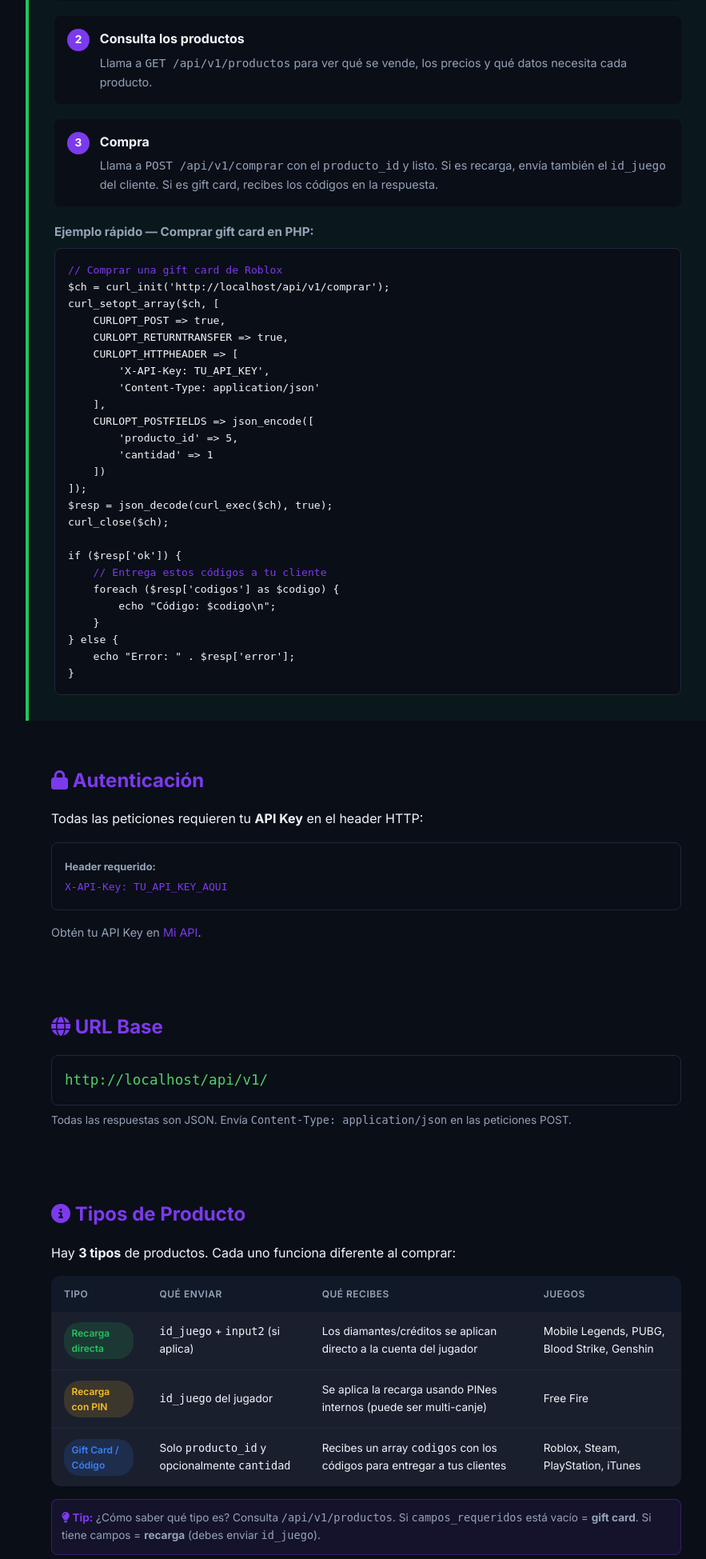
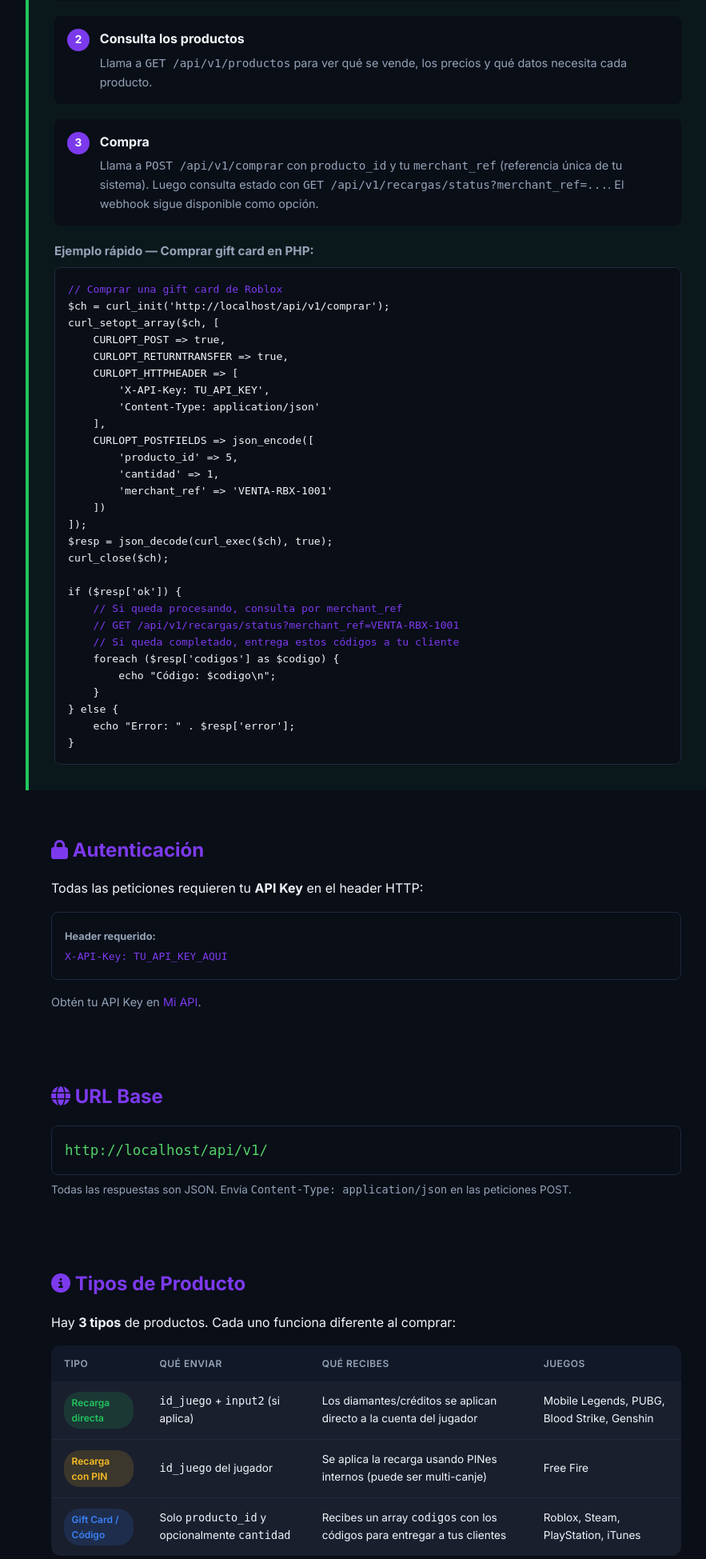
Before and after one commit to leomarbriceno25-a11y/gamersrevender, a Flask app: page /api/docs in a window 1280 px wide. Shown: the part 440-2389 px from the top of the page at 80% size, without its empty margins (182-1065 px from the left). Run offline with Flask 3, Linux system fonts and the light colour scheme.

Commit message:
Clarify API docs for merchant_ref pull status flow

```diff
--- a/templates/api_docs.html
+++ b/templates/api_docs.html
@@ -36,7 +36,7 @@
                 <span style="background:#7c3aed; color:#fff; font-weight:700; width:28px; height:28px; min-width:28px; border-radius:50%; display:flex; align-items:center; justify-content:center; font-size:0.85rem;">3</span>
                 <div style="flex:1;">
                     <strong style="color:var(--text-primary);">Compra</strong>
-                    <p style="color:var(--text-secondary); font-size:0.9rem; margin:0.3rem 0 0;">Llama a <code>POST /api/v1/comprar</code> con el <code>producto_id</code> y listo. Si es recarga, envía también el <code>id_juego</code> del cliente. Si es gift card, recibes los códigos en la respuesta.</p>
+                    <p style="color:var(--text-secondary); font-size:0.9rem; margin:0.3rem 0 0;">Llama a <code>POST /api/v1/comprar</code> con <code>producto_id</code> y tu <code>merchant_ref</code> (referencia única de tu sistema). Luego consulta estado con <code>GET /api/v1/recargas/status?merchant_ref=...</code>. El webhook sigue disponible como opción.</p>
                 </div>
             </div>
 
@@ -53,14 +53,17 @@ curl_setopt_array($ch, [
     ],
     CURLOPT_POSTFIELDS => json_encode([
         'producto_id' => 5,
-        'cantidad' => 1
+        'cantidad' => 1,
+        'merchant_ref' => 'VENTA-RBX-1001'
     ])
 ]);
 $resp = json_decode(curl_exec($ch), true);
 curl_close($ch);
 
 if ($resp['ok']) {
-    <span style="color:#7c3aed;">// Entrega estos códigos a tu cliente</span>
+    <span style="color:#7c3aed;">// Si queda procesando, consulta por merchant_ref</span>
+    <span style="color:#7c3aed;">// GET /api/v1/recargas/status?merchant_ref=VENTA-RBX-1001</span>
+    <span style="color:#7c3aed;">// Si queda completado, entrega estos códigos a tu cliente</span>
     foreach ($resp['codigos'] as $codigo) {
         echo "Código: $codigo\n";
     }
@@ -225,6 +228,7 @@ if ($resp['ok']) {
                     <tr><td><code>cantidad</code></td><td>integer</td><td>No</td><td>Cantidad de códigos (solo gift cards, default 1, máx 50). Para recargas siempre es 1.</td></tr>
                     <tr><td><code>id_juego</code></td><td>string</td><td>Solo recargas</td><td>El Player ID / User ID del cliente (primer campo de <code>campos_requeridos</code>)</td></tr>
                     <tr><td><code>input2</code></td><td>string</td><td>Según juego</td><td>Zona o servidor (segundo campo de <code>campos_requeridos</code>, si existe)</td></tr>
+                    <tr><td><code>merchant_ref</code></td><td>string</td><td>Recomendado</td><td>Referencia única de tu sistema (máx 80 chars). Si se repite para el mismo usuario, API responde <code>409</code>.</td></tr>
                 </tbody>
             </table>
 
@@ -243,7 +247,7 @@ if ($resp['ok']) {
 <pre class="tab-content ej1-curl" style="color:#f1f5f9; margin:0; font-size:0.82rem;">curl -X POST \
   -H "X-API-Key: TU_KEY" \
   -H "Content-Type: application/json" \
-  -d '{"producto_id": 1, "id_juego": "123456789", "input2": "10521"}' \
+  -d '{"producto_id": 1, "id_juego": "123456789", "input2": "10521", "merchant_ref": "VENTA-ML-100045"}' \
   {{ request.host_url }}api/v1/comprar</pre>
 <pre class="tab-content ej1-php" style="color:#f1f5f9; margin:0; font-size:0.82rem; display:none;">$ch = curl_init('{{ request.host_url }}api/v1/comprar');
 curl_setopt_array($ch, [
@@ -253,7 +257,8 @@ curl_setopt_array($ch, [
     CURLOPT_POSTFIELDS => json_encode([
         'producto_id' => 1,
         'id_juego' => '123456789',  // Player ID de tu cliente
-        'input2' => '10521'          // Zona (ASIA)
+        'input2' => '10521',         // Zona (ASIA)
+        'merchant_ref' => 'VENTA-ML-100045'
     ])
 ]);
 $resp = json_decode(curl_exec($ch), true);
@@ -275,7 +280,8 @@ resp = requests.post(
     json={
         'producto_id': 1,
         'id_juego': '123456789',  # Player ID de tu cliente
-        'input2': '10521'          # Zona (ASIA)
+        'input2': '10521',         # Zona (ASIA)
+        'merchant_ref': 'VENTA-ML-100045'
     }
 ).json()
 
@@ -292,7 +298,8 @@ else:
     body: JSON.stringify({
         producto_id: 1,
         id_juego: '123456789',  // Player ID de tu cliente
-        input2: '10521'          // Zona (ASIA)
+        input2: '10521',         // Zona (ASIA)
+        merchant_ref: 'VENTA-ML-100045'
     })
 });
 const data = await resp.json();
@@ -312,6 +319,7 @@ if (data.ok && data.estado === 'completado') {
   "ok": true,
   "pedido_id": 42,
   "estado": "completado",
+  "merchant_ref": "VENTA-ML-100045",
   "total": 1.50,
   "saldo_restante": 148.50,
   "nombre_jugador": "ProGamer123",
@@ -336,14 +344,14 @@ if (data.ok && data.estado === 'completado') {
 curl -X POST \
   -H "X-API-Key: TU_KEY" \
   -H "Content-Type: application/json" \
-  -d '{"producto_id": 5}' \
+  -d '{"producto_id": 5, "merchant_ref": "VENTA-RBX-9001"}' \
   {{ request.host_url }}api/v1/comprar
 
 # 3 códigos a la vez
 curl -X POST \
   -H "X-API-Key: TU_KEY" \
   -H "Content-Type: application/json" \
-  -d '{"producto_id": 5, "cantidad": 3}' \
+  -d '{"producto_id": 5, "cantidad": 3, "merchant_ref": "VENTA-RBX-9002"}' \
   {{ request.host_url }}api/v1/comprar</pre>
 <pre class="tab-content ej2-php" style="color:#f1f5f9; margin:0; font-size:0.82rem; display:none;">$ch = curl_init('{{ request.host_url }}api/v1/comprar');
 curl_setopt_array($ch, [
@@ -352,7 +360,8 @@ curl_setopt_array($ch, [
     CURLOPT_HTTPHEADER => ['X-API-Key: TU_KEY', 'Content-Type: application/json'],
     CURLOPT_POSTFIELDS => json_encode([
         'producto_id' => 5,
-        'cantidad' => 3  // Pedir 3 códigos a la vez (máx 50)
+        'cantidad' => 3,  // Pedir 3 códigos a la vez (máx 50)
+        'merchant_ref' => 'VENTA-RBX-9002'
     ])
 ]);
 $resp = json_decode(curl_exec($ch), true);
@@ -373,7 +382,7 @@ if ($resp['ok']) {
 resp = requests.post(
     '{{ request.host_url }}api/v1/comprar',
     headers={'X-API-Key': 'TU_KEY'},
-    json={'producto_id': 5, 'cantidad': 3}  # Pedir 3 códigos (máx 50)
+    json={'producto_id': 5, 'cantidad': 3, 'merchant_ref': 'VENTA-RBX-9002'}  # Pedir 3 códigos (máx 50)
 ).json()
 
 if resp['ok']:
@@ -386,7 +395,7 @@ else:
 <pre class="tab-content ej2-js" style="color:#f1f5f9; margin:0; font-size:0.82rem; display:none;">const resp = await fetch('{{ request.host_url }}api/v1/comprar', {
     method: 'POST',
     headers: { 'X-API-Key': 'TU_KEY', 'Content-Type': 'application/json' },
-    body: JSON.stringify({ producto_id: 5, cantidad: 3 }) // máx 50
+    body: JSON.stringify({ producto_id: 5, cantidad: 3, merchant_ref: 'VENTA-RBX-9002' }) // máx 50
 });
 const data = await resp.json();
 
@@ -405,6 +414,7 @@ if (data.ok) {
   "ok": true,
   "pedido_id": 55,
   "estado": "completado",
+  "merchant_ref": "VENTA-RBX-9001",
   "total": 12.00,
   "saldo_restante": 138.00,
   "codigos": ["XXXX-XXXX-XXXX-XXXX"],
@@ -419,6 +429,7 @@ if (data.ok) {
   "ok": true,
   "pedido_id": 56,
   "estado": "completado",
+  "merchant_ref": "VENTA-RBX-9002",
   "total": 36.00,
   "saldo_restante": 102.00,
   "codigos": [
@@ -485,6 +496,7 @@ Body: {"producto_id": 8, "id_juego": "987654321"}</pre>
   "ok": true,
   "pedido_id": 46,
   "estado": "procesando",
+  "merchant_ref": "VENTA-PUBG-7001",
   "total": 2.50,
   "saldo_restante": 147.50,
   "referencia": "GP-20260319-003",
@@ -494,13 +506,13 @@ Body: {"producto_id": 8, "id_juego": "987654321"}</pre>
             <div style="margin-top:0.5rem; padding:0.75rem; background:rgba(245,158,11,0.1); border:1px solid rgba(245,158,11,0.3); border-radius:8px;">
                 <p style="font-size:0.85rem; margin:0; color:var(--text-secondary);">
                     <strong style="color:#f59e0b;"><i class="fas fa-clock"></i> ¿Qué hacer?</strong>
-                    Espera el webhook o consulta <code>GET /api/v1/pedido/46</code> después de 5 minutos. El estado cambiará a <code>"completado"</code> automáticamente. Si falla (raro), cambia a <code>"cancelado"</code> y tu saldo se reembolsa.
+                    Consulta <code>GET /api/v1/recargas/status?merchant_ref=VENTA-PUBG-7001</code> (recomendado) o <code>GET /api/v1/pedido/46</code>. El estado cambiará a <code>"completado"</code> automáticamente. Si falla (raro), cambia a <code>"cancelado"</code> y tu saldo se reembolsa.
                 </p>
             </div>
             <div style="margin-top:0.5rem; padding:0.75rem; background:rgba(124,58,237,0.1); border:1px solid rgba(124,58,237,0.3); border-radius:8px;">
                 <p style="font-size:0.85rem; margin:0; color:var(--text-secondary);">
                     <strong style="color:#7c3aed;"><i class="fas fa-bell"></i> Tip:</strong>
-                    Para no tener que consultar manualmente, <strong>registra un webhook</strong> con <code>POST /api/v1/webhook</code>. Recibirás una notificación automática cuando el pedido pase a <code>"completado"</code> o <code>"cancelado"</code>.
+                    Si no quieres polling, <strong>registra un webhook</strong> con <code>POST /api/v1/webhook</code>. Recibirás una notificación automática cuando el pedido pase a <code>"completado"</code> o <code>"cancelado"</code>.
                 </p>
             </div>
 
@@ -576,6 +588,61 @@ Body: {"producto_id": 8, "id_juego": "987654321"}</pre>
                     Si compraste varias gift cards, los códigos aparecen separados por salto de línea (<code>\n</code>) en <code>codigo_entregado</code>. Usa <code>split("\n")</code> para obtener cada código individual.
                 </p>
             </div>
+        </div>
+
+        <!-- GET /recargas/status -->
+        <div class="card" style="padding:2rem; margin-bottom:1.5rem;">
+            <div style="display:flex; align-items:center; gap:0.5rem; margin-bottom:1rem;">
+                <span class="badge badge-completado" style="font-size:0.8rem;">GET</span>
+                <h2 style="margin:0;">/api/v1/recargas/status</h2>
+            </div>
+            <p>Consulta estado de una recarga por tu referencia (<code>merchant_ref</code>) o por <code>pedido_id</code>. Este es el flujo pull recomendado.</p>
+
+            <h3 style="margin:1rem 0 0.5rem; font-size:0.95rem; color:var(--text-secondary);">Query params:</h3>
+            <table class="table" style="margin-bottom:1rem;">
+                <thead>
+                    <tr><th>Campo</th><th>Tipo</th><th>Requerido</th><th>Descripción</th></tr>
+                </thead>
+                <tbody>
+                    <tr><td><code>merchant_ref</code></td><td>string</td><td>Condicional</td><td>Referencia que enviaste en <code>POST /api/v1/comprar</code>.</td></tr>
+                    <tr><td><code>pedido_id</code></td><td>integer</td><td>Condicional</td><td>ID interno del pedido. Útil como fallback.</td></tr>
+                </tbody>
+            </table>
+            <p style="font-size:0.85rem; color:var(--text-secondary); margin-top:-0.5rem;">Debes enviar al menos uno: <code>merchant_ref</code> o <code>pedido_id</code>.</p>
+
+            <div style="background:var(--bg-primary); border:1px solid var(--border); border-radius:8px; padding:1rem; overflow-x:auto; margin-bottom:0.6rem;">
+<pre style="color:#f1f5f9; margin:0; font-size:0.82rem;">GET {{ request.host_url }}api/v1/recargas/status?merchant_ref=VENTA-PUBG-7001</pre>
+            </div>
+            <div style="background:var(--bg-primary); border:1px solid var(--border); border-radius:8px; padding:1rem; overflow-x:auto;">
+<pre style="color:#f1f5f9; margin:0; font-size:0.82rem;">GET {{ request.host_url }}api/v1/recargas/status?pedido_id=46</pre>
+            </div>
+
+            <h3 style="margin:1rem 0 0.5rem; font-size:0.95rem; color:var(--text-secondary);">Respuesta:</h3>
+            <div style="background:var(--bg-primary); border:1px solid var(--border); border-radius:8px; padding:1rem; overflow-x:auto;">
+<pre style="color:#22c55e; margin:0; font-size:0.85rem;">{
+  "ok": true,
+  "pedido_id": 46,
+  "merchant_ref": "VENTA-PUBG-7001",
+  "status": "processing",
+  "estado": "procesando",
+  "producto": "60+6 BONOS",
+  "id_juego": "3785356530",
+  "nombre_jugador": "",
+  "codigo": "",
+  "referencia": "GP-20260319-003",
+  "cantidad": 1,
+  "total": 0.8614,
+  "fecha": "2026-04-12 21:28:43"
+}</pre>
+            </div>
+
+            <h3 style="margin:1rem 0 0.5rem; font-size:0.95rem; color:var(--text-secondary);">Estados devueltos en <code>status</code>:</h3>
+            <ul style="color:var(--text-secondary); font-size:0.9rem; line-height:1.9; margin:0 0 0 1.1rem;">
+                <li><code>pending</code> (interno: <code>pendiente</code>)</li>
+                <li><code>processing</code> (interno: <code>procesando</code>)</li>
+                <li><code>completed</code> (interno: <code>completado</code>)</li>
+                <li><code>failed</code> (interno: <code>cancelado</code>)</li>
+            </ul>
         </div>
 
         <!-- GET /pedidos -->
@@ -701,7 +768,7 @@ Body: {"producto_id": 8, "id_juego": "987654321"}</pre>
             <div style="margin-top:1rem; padding:0.75rem; background:rgba(124,58,237,0.1); border:1px solid rgba(124,58,237,0.3); border-radius:8px;">
                 <p style="font-size:0.85rem; margin:0; color:var(--text-secondary);">
                     <strong style="color:#7c3aed;"><i class="fas fa-info-circle"></i> Nota:</strong>
-                    El webhook es <strong>opcional</strong>. Si no lo configuras, consulta el estado con <code>GET /api/v1/pedido/:id</code>.
+                    El webhook es <strong>opcional</strong>. Flujo recomendado: consultar estado por referencia con <code>GET /api/v1/recargas/status?merchant_ref=...</code>.
                     Tu endpoint debe responder HTTP 200 para confirmar recepción.
                 </p>
             </div>
@@ -723,7 +790,7 @@ Body: {"producto_id": 8, "id_juego": "987654321"}</pre>
                     <tr>
                         <td><span class="badge badge-procesando">procesando</span></td>
                         <td>Enviado al proveedor, esperando</td>
-                        <td>Espera webhook o consulta <code>/pedido/:id</code> cada 30 seg.</td>
+                        <td>Consulta <code>/api/v1/recargas/status?merchant_ref=...</code> cada 20-60 seg. (o usa webhook).</td>
                     </tr>
                     <tr>
                         <td><span class="badge badge-cancelado">cancelado</span></td>
@@ -746,6 +813,7 @@ Body: {"producto_id": 8, "id_juego": "987654321"}</pre>
                     <tr><td><span class="badge badge-completado" style="font-size:0.7rem;">GET</span></td><td><code>/api/v1/productos</code></td><td>Catálogo con precios y campos requeridos</td></tr>
                     <tr><td><span class="badge badge-pendiente" style="font-size:0.7rem;">POST</span></td><td><code>/api/v1/comprar</code></td><td>Comprar recarga o gift card</td></tr>
                     <tr><td><span class="badge badge-completado" style="font-size:0.7rem;">GET</span></td><td><code>/api/v1/pedido/:id</code></td><td>Detalle y estado de un pedido</td></tr>
+                    <tr><td><span class="badge badge-completado" style="font-size:0.7rem;">GET</span></td><td><code>/api/v1/recargas/status?merchant_ref=...</code></td><td>Estado por referencia de tu sistema (pull recomendado)</td></tr>
                     <tr><td><span class="badge badge-completado" style="font-size:0.7rem;">GET</span></td><td><code>/api/v1/pedidos</code></td><td>Últimos 50 pedidos</td></tr>
                     <tr><td><span class="badge badge-completado" style="font-size:0.7rem;">GET</span></td><td><code>/api/v1/transacciones</code></td><td>Últimas 50 transacciones</td></tr>
                     <tr><td><span class="badge badge-pendiente" style="font-size:0.7rem;">POST</span></td><td><code>/api/v1/webhook</code></td><td>Registrar / eliminar webhook</td></tr>
@@ -765,6 +833,7 @@ Body: {"producto_id": 8, "id_juego": "987654321"}</pre>
                     <tr><td><code>200</code></td><td>Petición exitosa. Revisa <code>"ok"</code> en el JSON para saber si la operación fue exitosa.</td></tr>
                     <tr><td><code>400</code></td><td>Error en tu petición: saldo insuficiente, stock agotado, Player ID inválido, campo faltante.</td></tr>
                     <tr><td><code>401</code></td><td>API Key faltante o inválida.</td></tr>
+                    <tr><td><code>409</code></td><td><code>merchant_ref</code> duplicado para el mismo usuario.</td></tr>
                     <tr><td><code>404</code></td><td>Producto o pedido no encontrado.</td></tr>
                     <tr><td><code>500</code></td><td>Error interno del servidor. Si persiste, contacta soporte.</td></tr>
                 </tbody>
@@ -778,9 +847,9 @@ Body: {"producto_id": 8, "id_juego": "987654321"}</pre>
                 <li><strong>Configuración inicial (una vez):</strong> Obtén tu API Key y registra tu webhook si quieres notificaciones automáticas.</li>
                 <li><strong>Sincroniza catálogo:</strong> Consulta <code>/api/v1/productos</code> para mostrar los productos a tus clientes.</li>
                 <li><strong>Antes de comprar:</strong> Verifica saldo con <code>/api/v1/saldo</code>.</li>
-                <li><strong>Compra:</strong> Tu cliente elige producto y te da su Player ID (si aplica). Envías <code>POST /api/v1/comprar</code>.</li>
+                <li><strong>Compra:</strong> Tu cliente elige producto y te da su Player ID (si aplica). Envías <code>POST /api/v1/comprar</code> incluyendo tu <code>merchant_ref</code> único.</li>
                 <li><strong>Si <code>estado = "completado"</code>:</strong> Entrega al cliente los códigos o confirma la recarga.</li>
-                <li><strong>Si <code>estado = "procesando"</code>:</strong> Dile al cliente que espere. El webhook te avisará cuando esté listo.</li>
+                <li><strong>Si <code>estado = "procesando"</code>:</strong> Consulta <code>/api/v1/recargas/status?merchant_ref=...</code> cada 20-60 segundos.</li>
                 <li><strong>Si hay error con <code>reembolsado = true</code>:</strong> Tu saldo ya fue devuelto. Informa al cliente.</li>
             </ol>
         </div>
@@ -811,12 +880,17 @@ Body: {"producto_id": 8, "id_juego": "987654321"}</pre>
 
             <div style="margin-bottom:1.2rem;">
                 <strong style="color:var(--text-primary);">¿Necesito webhook obligatoriamente?</strong>
-                <p style="color:var(--text-secondary); font-size:0.9rem; margin:0.3rem 0 0;">No. Es opcional pero recomendado. Sin webhook puedes consultar el estado de cada pedido con <code>GET /api/v1/pedido/:id</code>.</p>
+                <p style="color:var(--text-secondary); font-size:0.9rem; margin:0.3rem 0 0;">No. Es opcional. Sin webhook puedes consultar el estado de cada pedido con <code>GET /api/v1/recargas/status?merchant_ref=...</code> o por <code>pedido_id</code>.</p>
             </div>
 
             <div style="margin-bottom:0;">
                 <strong style="color:var(--text-primary);">¿Cuál es el límite de peticiones?</strong>
                 <p style="color:var(--text-secondary); font-size:0.9rem; margin:0.3rem 0 0;">No hay un límite estricto, pero evita hacer más de 60 peticiones por minuto. Si recibes error 429, espera unos segundos y reintenta.</p>
+            </div>
+
+            <div style="margin-top:1.2rem;">
+                <strong style="color:var(--text-primary);">¿Qué pasa si reutilizo el mismo merchant_ref?</strong>
+                <p style="color:var(--text-secondary); font-size:0.9rem; margin:0.3rem 0 0;">La API responde <code>409</code> para evitar pedidos duplicados. Usa referencias únicas por venta en tu sistema.</p>
             </div>
         </div>
 
```
Also changed, not shown: README.md.
